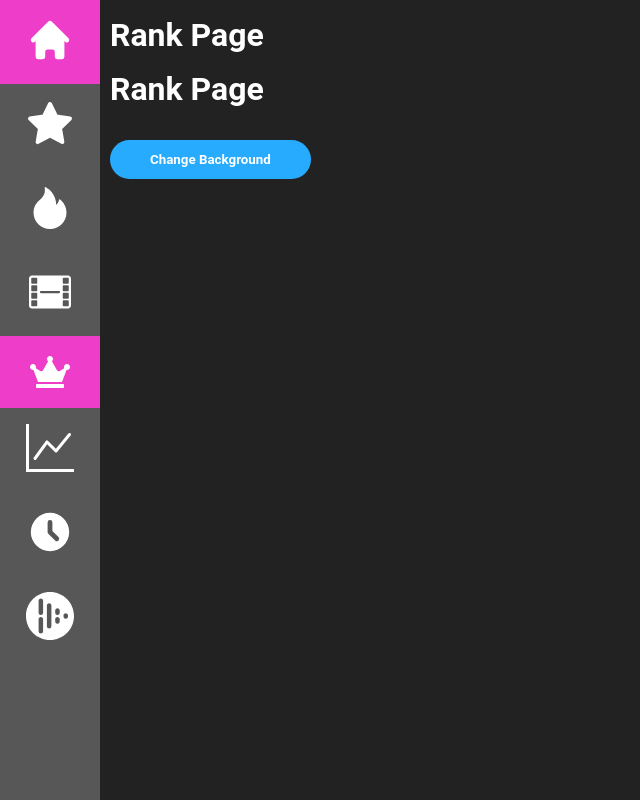
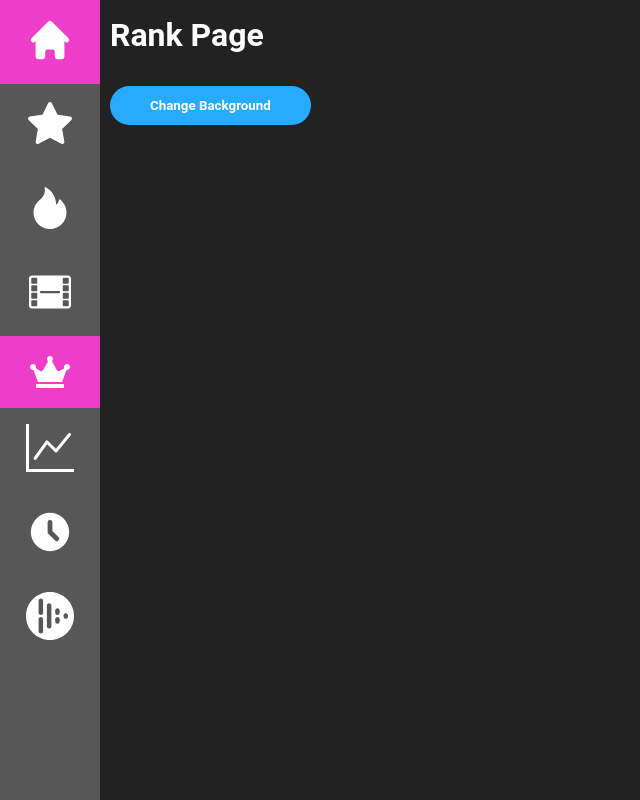
Before and after one commit to magacula/my-spotify-insights, a React (Create React App) app: page /ranks in a window 1280 px wide. Shown: the whole page, without its empty margins (0-640 px from the left). Built offline with nearby package versions, Linux system fonts and the light colour scheme.

Commit message:
removed duplicate h1 tag

```diff
--- a/src/components/Rank.js
+++ b/src/components/Rank.js
@@ -7,7 +7,6 @@ const Rank = () => {
       <div>
         <h1>Rank Page</h1>
       </div>
-      <h1>Rank Page</h1>
       <ChangeBackground />
     </React.Fragment>
   );
```
